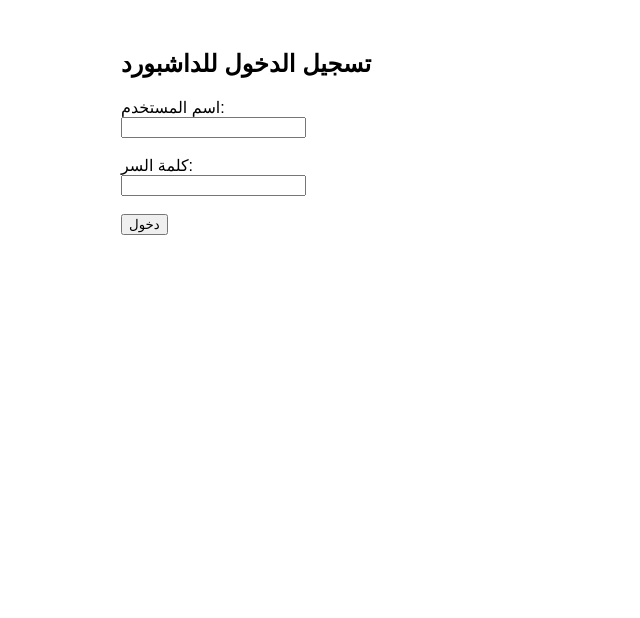
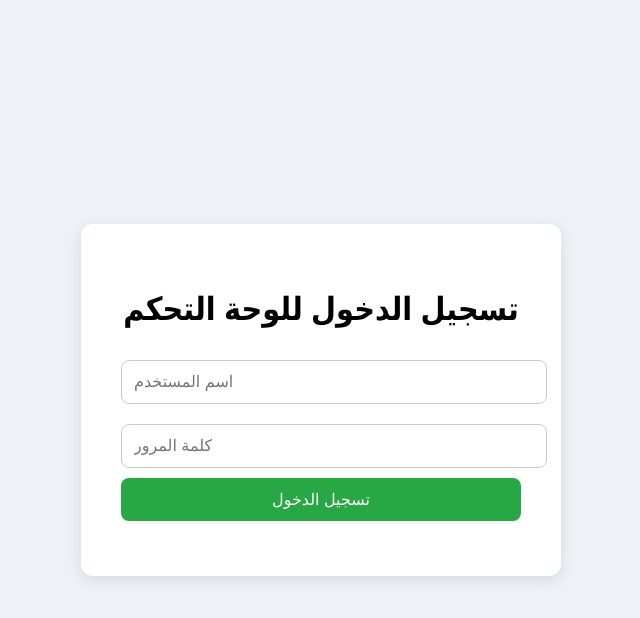
Before and after one commit to johnlatif2026/Leaks, a website: page login.html in a window 1280 px wide. Shown: the whole page, without its empty margins (319-959 px from the left). Drawn offline with Linux system fonts and the light colour scheme.

Commit message:
Update login.html

```diff
--- a/login.html
+++ b/login.html
@@ -1,32 +1,88 @@
-<!doctype html>
-<html>
+<!DOCTYPE html>
+<html lang="ar">
 <head>
-  <meta charset="utf-8" />
-  <title>Login</title>
-  <meta name="viewport" content="width=device-width,initial-scale=1" />
+<meta charset="UTF-8">
+<meta name="viewport" content="width=device-width, initial-scale=1.0">
+<title>تسجيل الدخول</title>
+<style>
+body {
+  font-family: 'Segoe UI', Tahoma, Geneva, Verdana, sans-serif;
+  background: #eef2f7;
+  display: flex;
+  align-items: center;
+  justify-content: center;
+  height: 100vh;
+  margin: 0;
+}
+.container {
+  background: #fff;
+  padding: 40px;
+  border-radius: 12px;
+  box-shadow: 0 4px 15px rgba(0,0,0,0.1);
+  text-align: center;
+  width: 90%;
+  max-width: 400px;
+}
+input {
+  width: 100%;
+  padding: 12px;
+  margin: 10px 0;
+  border-radius: 8px;
+  border: 1px solid #ccc;
+  font-size: 16px;
+}
+button {
+  width: 100%;
+  padding: 12px;
+  background: #28a745;
+  color: #fff;
+  font-size: 16px;
+  border: none;
+  border-radius: 8px;
+  cursor: pointer;
+  transition: 0.3s;
+}
+button:hover {
+  background: #218838;
+}
+#status {
+  margin-top: 15px;
+  font-size: 14px;
+  color: red;
+}
+</style>
 </head>
-<body style="font-family:Arial;padding:30px;max-width:400px;margin:auto;">
-  <h2>تسجيل الدخول للداشبورد</h2>
-  <div>
-    <label>اسم المستخدم:<br/><input id="user" /></label><br/><br/>
-    <label>كلمة السر:<br/><input id="pass" type="password" /></label><br/><br/>
-    <button id="loginBtn">دخول</button>
+<body>
+<div class="container">
+<h1>تسجيل الدخول للوحة التحكم</h1>
+<input type="text" id="username" placeholder="اسم المستخدم">
+<input type="password" id="password" placeholder="كلمة المرور">
+<button id="loginBtn">تسجيل الدخول</button>
+<p id="status"></p>
 </div>
+
 <script>
 document.getElementById('loginBtn').addEventListener('click', async () => {
-      const username = document.getElementById('user').value;
-      const password = document.getElementById('pass').value;
-      const res = await fetch('/api/login', {
-        method: 'POST',
-        headers: { 'Content-Type': 'application/json' },
+  const username = document.getElementById('username').value.trim();
+  const password = document.getElementById('password').value.trim();
+  if (!username || !password) return alert("اكمل جميع الحقول");
+
+  try {
+    const res = await fetch("/api/login", {
+      method: "POST",
+      headers: { "Content-Type": "application/json" },
       body: JSON.stringify({ username, password })
     });
+
+    const data = await res.json();
     if (res.ok) {
-        // cookie httpOnly ستوضع تلقائياً؛ نوجه المستخدم إلى /dashboard
-        window.location.href = '/dashboard';
+      localStorage.setItem("jwt", data.token);
+      window.location.href = "/dashboard.html";
     } else {
-        const j = await res.json();
-        alert(j.message || 'فشل الدخول');
+      document.getElementById('status').innerText = data.error || "فشل تسجيل الدخول";
+    }
+  } catch (err) {
+    document.getElementById('status').innerText = "خطأ في الاتصال بالسيرفر";
   }
 });
 </script>
```
Lines whose indentation alone changed are shown as unchanged.
